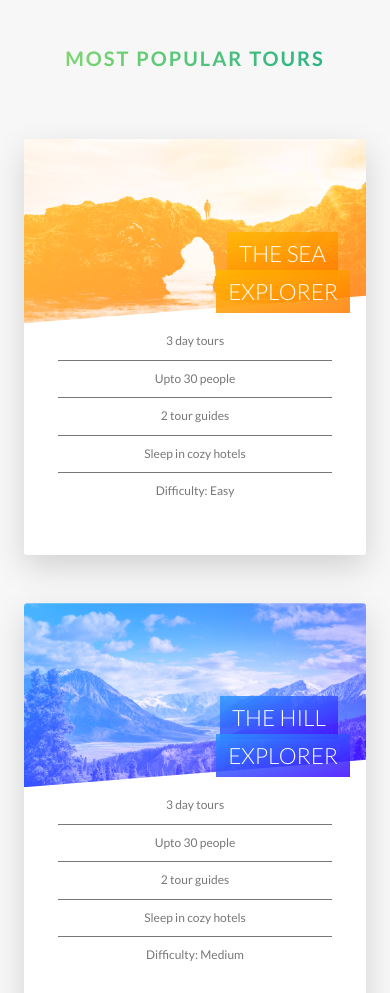
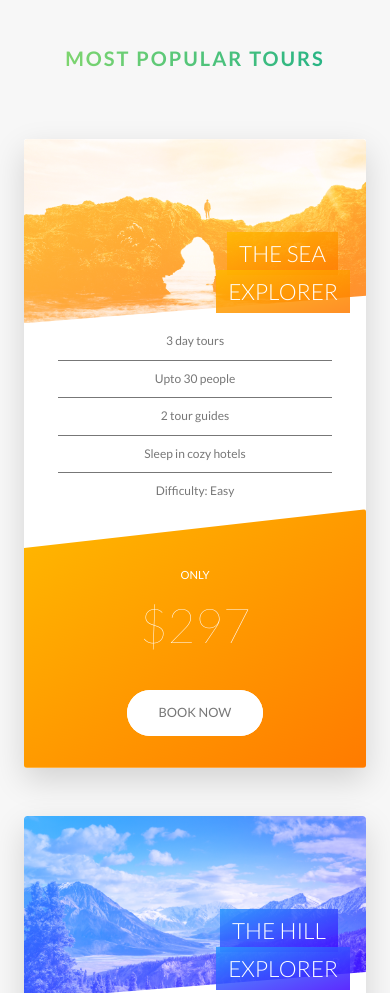
Before and after one commit to adharshmk96/css-practice-project, a website: page index.html in a window 390 px wide. Shown: the part 2840-3833 px from the top of the page. Drawn offline with Linux system fonts and the light colour scheme.

Commit message:
responsive design update complete

```diff
--- a/sass/components/_card.scss
+++ b/sass/components/_card.scss
@@ -175,4 +175,106 @@
 		font-size: 6rem;
 		font-weight: 100;
 	}
+
+	@include respond(tab-port) {
+		height: auto;
+		border-radius: 3px;
+		background-color: $color-white;
+		box-shadow: 0 1.5rem 4rem rgba($color-black, 0.15);
+
+		&__side {
+			height: auto;
+			position: relative;
+			box-shadow: none;
+
+			&--back {
+				transform: rotateY(0);
+				background-color: green;
+				clip-path: polygon(0 15%, 100% 0, 100% 100%, 0 100%);
+
+				&-1 {
+					background-image: linear-gradient(
+						to right bottom,
+						$color-secondary-light,
+						$color-secondary-dark
+					);
+				}
+				&-2 {
+					background-image: linear-gradient(
+						to right bottom,
+						$color-tertiary-light,
+						$color-tertiary-dark
+					);
+				}
+				&-3 {
+					background-image: linear-gradient(
+						to right bottom,
+						$color-primary,
+						$color-primary-dark
+					);
+				}
+			}
+		}
+
+		&:hover &__side--front {
+			transform: rotateY(0);
+		}
+
+		&:hover &__side--back {
+			transform: rotateY(0deg);
+		}
+
+		// Front size syling
+		&__picture {
+			background-size: cover;
+			height: 23rem;
+			background-blend-mode: screen;
+			-webkit-clip-path: polygon(0 0, 100% 0, 100% 85%, 0 100%);
+			clip-path: polygon(0 0, 100% 0, 100% 85%, 0 100%);
+			border-top-right-radius: 3px;
+			border-top-left-radius: 3px;
+
+			&--1 {
+				background-image: linear-gradient(
+						to right bottom,
+						$color-secondary-light,
+						$color-secondary-dark
+					),
+					url(../img/nat-5.jpg);
+			}
+			&--2 {
+				background-image: linear-gradient(
+						to right bottom,
+						$color-tertiary-light,
+						$color-tertiary-dark
+					),
+					url(../img/nat-6.jpg);
+			}
+			&--3 {
+				background-image: linear-gradient(
+						to right bottom,
+						$color-primary,
+						$color-primary-dark
+					),
+					url(../img/nat-7.jpg);
+			}
+		}
+
+		&__cta {
+			position: relative;
+			top: 0%;
+			left: 0%;
+			transform: translate(0);
+			width: 100%;
+			padding: 7rem 4rem 4rem 4rem;
+		}
+
+		&__price-box {
+			margin-bottom: 3rem;
+		}
+
+		&__price-value {
+			font-size: 6rem;
+		}
+	}
 }
--- a/sass/components/_form.scss
+++ b/sass/components/_form.scss
@@ -15,6 +15,7 @@
 		outline: none;
 		display: block;
 		transition: all 0.3s;
+
 
 		&:focus {
 			outline: none;
@@ -55,6 +56,11 @@
 	&__radio-group {
 		width: 49%;
 		display: inline-block;
+
+		@include respond(tab-port) {
+			width: 100%;
+			margin-bottom: 2rem;
+		}
 	}
 
 	&__radio-label {
--- a/sass/components/_story.scss
+++ b/sass/components/_story.scss
@@ -2,12 +2,21 @@
 	width: 75%;
 	margin: 0 auto;
 	box-shadow: 0 3rem 6rem rgba($color-black, 0.1);
-	background-color: rgba($color-white,0.6);
+	background-color: rgba($color-white, 0.6);
 	border-radius: 3px;
 	font-size: $default-font-size;
 	padding: 6rem;
 
 	transform: skewX(-12deg);
+
+	@include respond(tab-port) {
+		width: 100%;
+		padding: 4rem;
+		padding-left: 7rem;
+	}
+	@include respond(phone) {
+		transform: skewX(0);
+	}
 
 	&__shape {
 		width: 15rem;
@@ -22,6 +31,10 @@
 		clip-path: circle(50% at 50% 50%);
 
 		transform: translate(-3rem) skewX(12deg);
+
+		@include respond(phone) {
+			transform: skewX(0);
+		}
 	}
 
 	&__img {
@@ -33,6 +46,9 @@
 
 	&__text {
 		transform: skewX(12deg);
+		@include respond(phone) {
+			transform: skewX(0);
+		}
 	}
 
 	&__caption {
--- a/sass/pages/_home.scss
+++ b/sass/pages/_home.scss
@@ -67,10 +67,36 @@
 
 	box-shadow: 0 1.5rem 4rem rgba($color-black, 0.2);
 
-	height: 50rem;
+	@include respond(tab-land) {
+		background-image: linear-gradient(
+				105deg,
+				rgba($color-white, 0.9) 0%,
+				rgba($color-white, 0.9) 70%,
+				transparent 70%
+			),
+			url('../img/nat-10.jpg');
+		background-size: cover;
+	}
+	@include respond(tab-port) {
+		background-image: linear-gradient(
+				to right,
+				rgba($color-white, 0.9) 0%,
+				rgba($color-white, 0.9) 100%
+			),
+			url('../img/nat-10.jpg');
+		background-size: cover;
+	}
 
 	&__form {
 		width: 50%;
 		padding: 6rem;
+
+		@include respond(tab-land) {
+			width: 65%;
+		}
+
+		@include respond(tab-port) {
+			width: 100%;
+		}
 	}
 }
```
Also changed, not shown: css/style.css.
